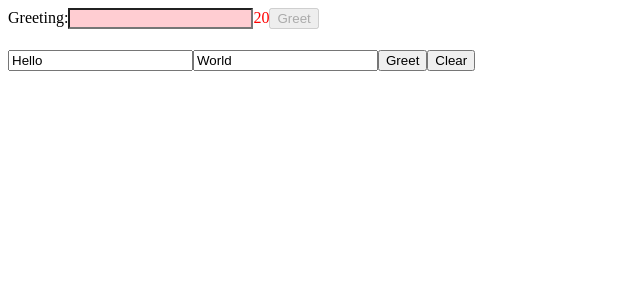
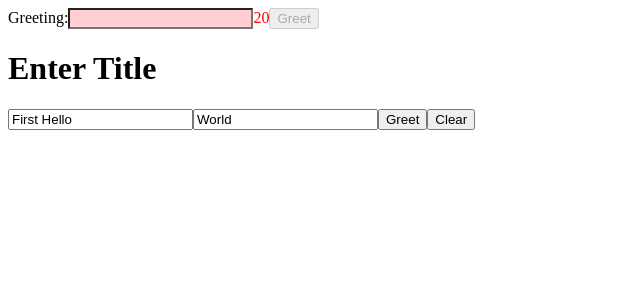
Before and after one commit to d023975/Greeter, a React (Create React App) app: page / in a window 1280 px wide. Shown: the top 300 px of the page, without its empty margins (0-640 px from the left). Built offline with nearby package versions, Linux system fonts and the light colour scheme.

Commit message:
fixes and comments

```diff
--- a/src/App.js
+++ b/src/App.js
@@ -9,6 +9,8 @@ export default function Greeter(props) {
 
 	const charsRemaining = props.maxLength - greeting.length;
 	const greetingInvalid = greeting.length === 0 || charsRemaining < 0;
+
+	document.title = 'My Own Title'; //Overridden by the class below since it is rendered after the Greeter
 
 	return (
 		<div>
@@ -31,40 +33,64 @@ export default function Greeter(props) {
 }
 
 export class Greeter2 extends React.Component {
+	//always extend React.Component , component name == class name, or use React.PureComponent, see below
+	// Hooks cannot be used in classes !!! https://reactjs.org/docs/hooks-reference.html
 	constructor(props) {
-		super(props);
+		//constructor is not obligatory
+		super(props); // you MUST use super if you use a constructor
 
-		this.state = {
-			phrase: 'Hello',
-			name: 'World'
-		};
+		// this.state = {        // setState MUST NOT be used in the constructor
+		// 	phrase: 'Hello',
+		// 	name: 'World'
+		// };
 
-		this.nameRef = React.createRef();
+		this.nameRef = React.createRef(); // Create reference object for a DOM-Element
 	}
 
+	shouldComponentUpdate(newState, newProps) {
+		return true; //rendering can be suppressed here for performance reasons , return false or use
+		//React.PureComponent, which only renders on properties changes
+	}
+
+	state = {
+		// state can also be initialized here as class property
+		// if it depends on props initialization within constructor may be more suitable
+		phrase: (() => {
+			console.log('Props ' + this.props.title);
+			return 'First Hello';
+		})(), // is set before the  constructor execution
+		name: 'World'
+	};
+
+	//the instance variaple props / this.props contains the properties
 	greet = () => {
-		alert(`${this.state.phrase}, ${this.state.name}`);
+		alert(`${this.state.phrase}, ${this.state.name}`); //access the state via this.state.KEY
 	};
 
 	clear = () => {
 		this.setState({
-			phrase: '',
-			name: ''
-		});
+			//change the state , with hooks React.useState is used, which "creates" the setter
+			phrase: '', //calling setState triggers rerendering of the component
+			name: '' //only the values you pass into setState are being changed the other remain unchanged
+		}); //you can also introduce new values if you like
 
-		this.nameRef.current.focus();
+		this.nameRef.current.focus(); //set focus to the  currently referenced DOM object
 	};
 
 	render() {
+		// presentation logic
 		const buttonDisabled = !(this.state.phrase && this.state.name);
 
 		return (
+			//this in the handlers must be the this of the component classes instance
+			//this in the JSX expression is evaluated when render() is invoked,
+			// so it is the this of the component classes instance
 			<div>
 				<h1>{this.props.title}</h1>
 				<input
-					value={this.state.phrase}
+					value={this.state.phrase} //access the state via this.state.KEY
 					onChange={(e) => this.setState({ phrase: e.target.value })}
-					ref={this.nameRef}
+					ref={this.nameRef} // assign DOM object reference to the input element
 				/>
 				<input value={this.state.name} onChange={(e) => this.setState({ name: e.target.value })} />
 				<button onClick={this.greet} disabled={buttonDisabled}>
@@ -76,17 +102,20 @@ export class Greeter2 extends React.Component {
 	}
 
 	componentDidMount() {
+		//after rendering Comonent is hooked into the DOM
 		this.originalTitle = document.title;
 		document.title = `Greeting for ${this.state.name}`;
 	}
 
 	componentDidUpdate(_prevProps, prevState) {
+		//after rerendering Comonent is hooked into the DOM
 		if (prevState.name !== this.state.name) {
 			document.title = `Greeting for ${this.state.name}`;
 		}
 	}
 
 	componentWillUnmount() {
+		//cleanup when component is unmounted
 		document.title = this.originalTitle;
 	}
 }
--- a/src/index.js
+++ b/src/index.js
@@ -14,4 +14,4 @@ const yar = document.getElementById("yar");
 //   rootElement
 // );
 ReactDOM.render(<Greeter maxLength={20} />, rootElement);
-ReactDOM.render(<Greeter2 maxLength={20} />, yar);
+ReactDOM.render(<Greeter2 title="Enter Title" />, yar);
```
